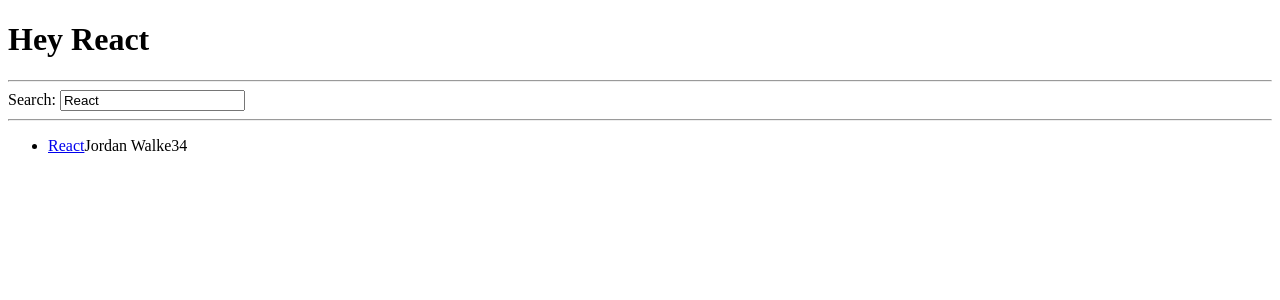
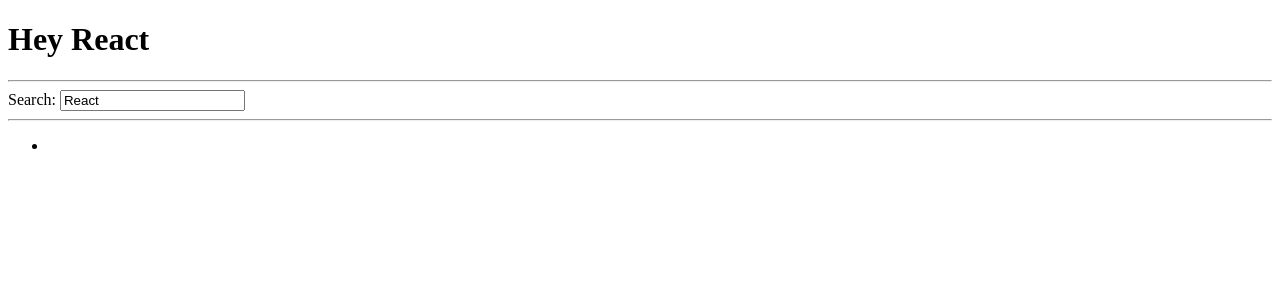
Before and after one commit to chrisv57/React-Startup, a React (Create React App) app: page / in a window 1280 px wide. Shown: the top 300 px of the page. Built offline with nearby package versions, Linux system fonts and the light colour scheme.

Commit message:
Spread and Rest Operator Use in List()

```diff
--- a/src/App.js
+++ b/src/App.js
@@ -36,7 +36,7 @@
   //   return story.title.includes(searchTerm);
   // });
 
-  const searchedStories = stories.filter((story)=>
+  const searchedStories = stories.filter((story) =>
     story.title.toLowerCase().includes(searchTerm.toLowerCase())
   );
 
@@ -47,9 +47,9 @@
 
       {/* <Search /> */}
       <hr />
-      <Search search = {searchTerm} onSearch={handleSearch} />
+      <Search search={searchTerm} onSearch={handleSearch} />
 
-      <hr/>
+      <hr />
       <List list={searchedStories} />
     </div>
 
@@ -57,7 +57,7 @@
 };
 
 //We Completely removed the props by add the prop object properties to the function signature.
-const Search = ({search,onSearch}) => (
+const Search = ({ search, onSearch }) => (
   <div>
     <label htmlFor='search'>Search: </label>
     <input
@@ -69,24 +69,22 @@
   </div>
 );
 
-//React Props
-const List = ({list}) => (
+//USing Spread and Rest Operators
+const List = ({ list }) => (
   <ul>
-    {list.map((item) => (
-      <Item key={item.objectID} item={item} />
+    {list.map((objectID, ...item) => (
+      <Item key={objectID} {...item} />
     ))}
   </ul>
 );
 
 //Nested Destruction
 const Item = ({
-  item:{
   title,
   url,
   author,
   num_comments,
-    points,
-  },
+  points
 }) => (
   <li>
     <span>
```
Lines whose indentation alone changed are shown as unchanged.
